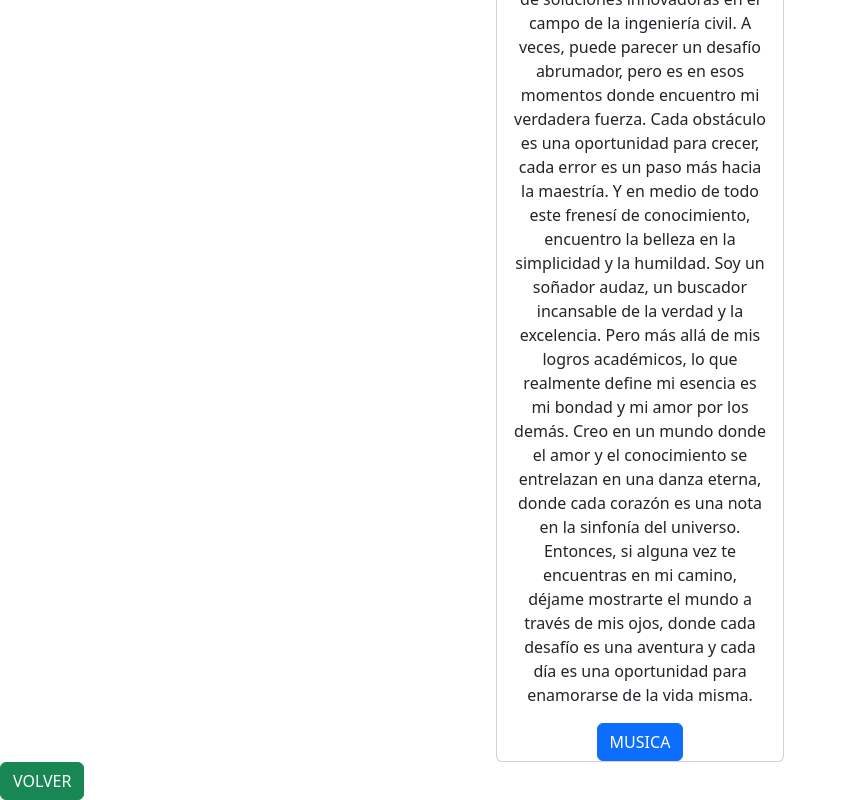
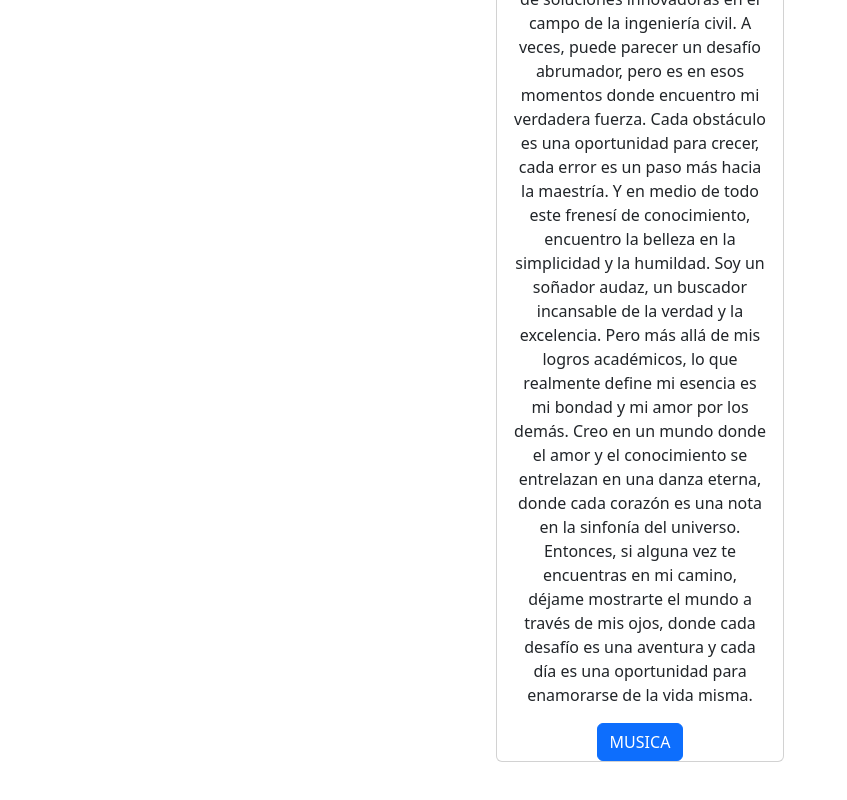
Before and after one commit to CHRISTmat156VSC/TAREA5, a plain HTML site: page paginas secundarias/dos.html in a window 1280 px wide. Shown: the part 762-1562 px from the top of the page, without its empty margins (0-847 px from the left). After the commit the page ends 1524 px from the top, so only its background shows below. Drawn offline with nearby package versions, Linux system fonts and the light colour scheme; files that its build step writes are made by us from their sources; a web font is replaced by a local one.

Commit message:
Update dos.html

```diff
--- a/paginas secundarias/dos.html
+++ b/paginas secundarias/dos.html
@@ -28,6 +28,5 @@
         </div>
         <a href="https://youtu.be/u1V8YRJnr4Q?si=-Im6tVt-RZyT-qfS"><button type="button" class="btn btn-primary">MUSICA</button></a>
       </div></center>
-    <a href="index.html" class="btn btn-success">VOLVER</a>
 </body>
 </html>
```
